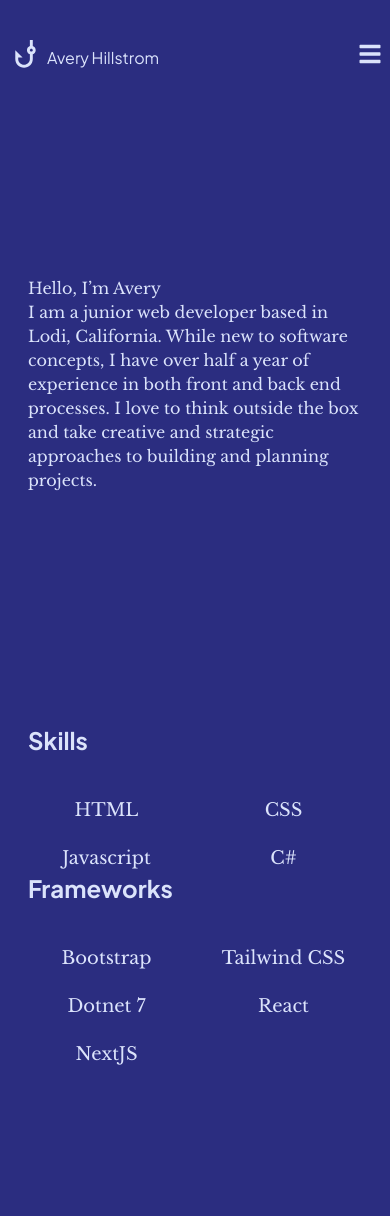
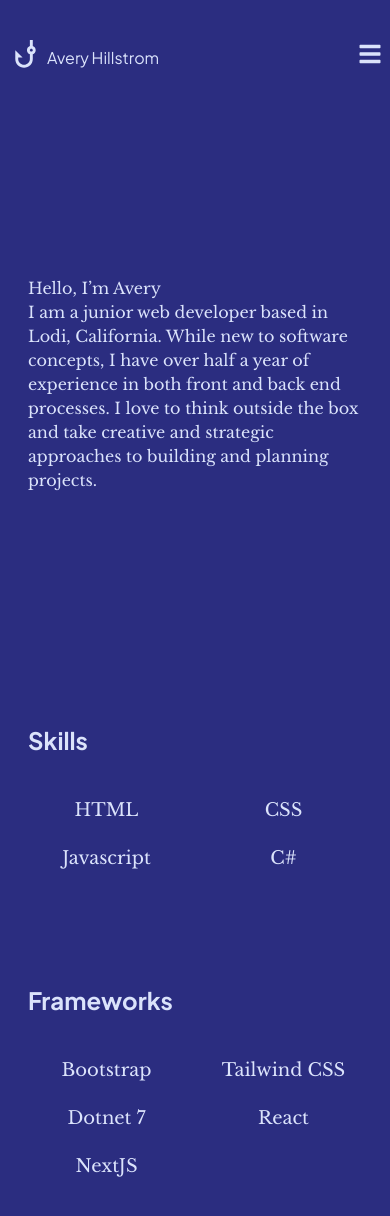
Before and after one commit to SarcasticSardines/portfolio, a Next.js app: page / in a window 390 px wide. Shown: the top 1216 px of the page. Built offline with nearby package versions, Linux system fonts and the light colour scheme.

Commit message:
mobile spacing issue

```diff
--- a/src/app/components/SkillsComponent.tsx
+++ b/src/app/components/SkillsComponent.tsx
@@ -23,7 +23,7 @@ const SkillsComponent = () => {
       </div>
 
       <div>
-        <p className='pb-10 font-bold text-2xl font-sec'>Frameworks</p>
+        <p className='pb-10 lg:pt-0 pt-28 font-bold text-2xl font-sec'>Frameworks</p>
         <div className="grid lg:grid-cols-3 grid-cols-2 gap-5 lg:gap-10 text-softlightlilac text-lg text-center">
             <p>Bootstrap</p>
             <p>Tailwind CSS</p>
--- a/src/app/components/pages/DisplayPage.tsx
+++ b/src/app/components/pages/DisplayPage.tsx
@@ -56,11 +56,11 @@ const DisplayPage = () => {
       </div>
 
       {/* work section */}
-      <div className='pt-32 mt-28'>
+      <div ref={refThree} className='pt-32 mt-28'>
       <p className="pb-10 font-bold text-2xl font-sec">Projects</p>
 
       <div className="flex justify-center">
-      <div ref={refThree} className='lg:grid lg:grid-cols-3 xl:gap-56 lg:gap-32'>
+      <div className='lg:grid lg:grid-cols-3 xl:gap-56 lg:gap-32'>
         <div className='lg:mb-0 mb-20'>
           <CardOneComponent/>
         </div>
```
